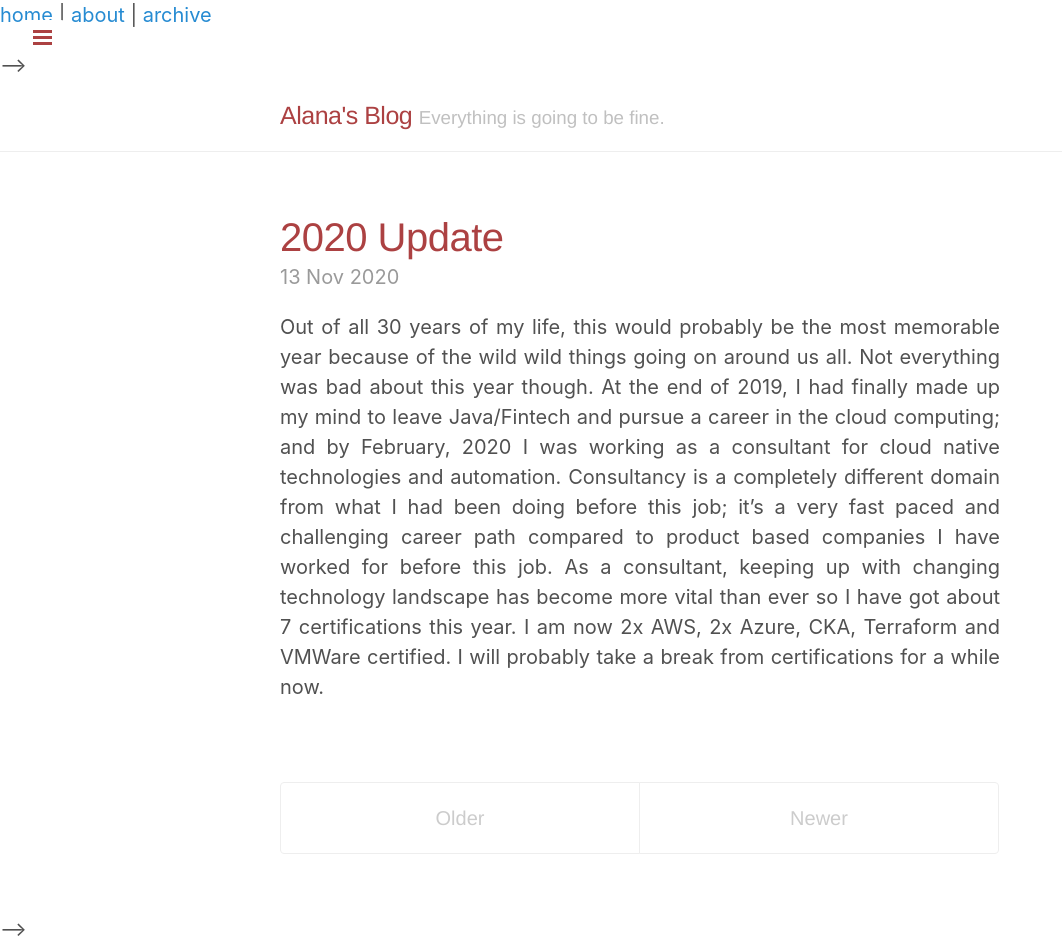
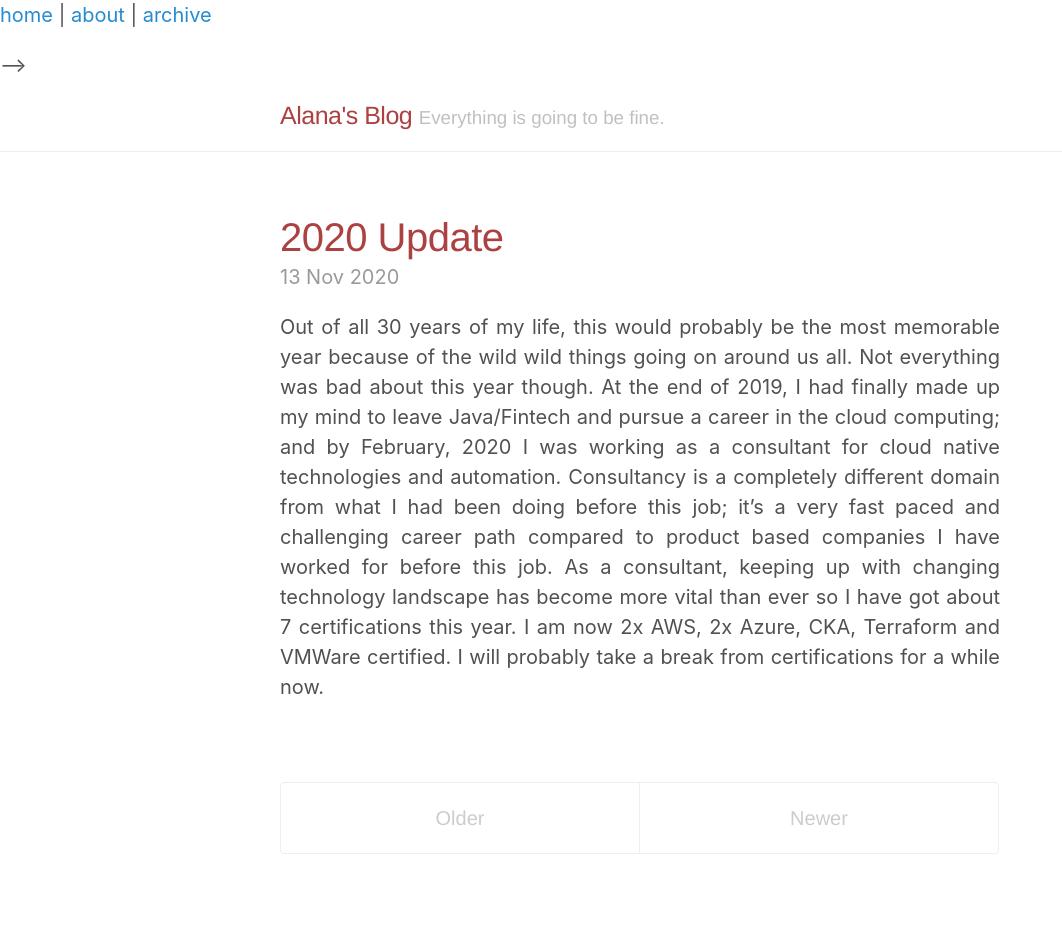
Before and after one commit to Key-Puncher/key-puncher.github.io, a Jekyll site: the page built from index.html, in a window 1280 px wide. Shown: the whole page, without its empty margins (0-1062 px from the left). Built offline with Jekyll 4.4.1, drawn with Linux system fonts in a browser that asks for light colours; the list of posts is cut into pages by our own code; after the commit the page ends 914 px from its top, so only the background shows below that.

Commit message:
Update default.html

```diff
--- a/_layouts/default.html
+++ b/_layouts/default.html
@@ -23,7 +23,7 @@
       </div>
     </div>
 
-   <label for="sidebar-checkbox" class="sidebar-toggle"></label>
+   <!--<label for="sidebar-checkbox" class="sidebar-toggle"></label>
 
     <script>
       (function(document) {
```
